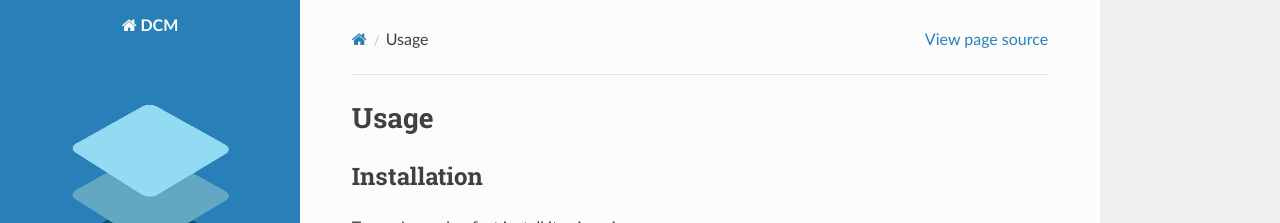
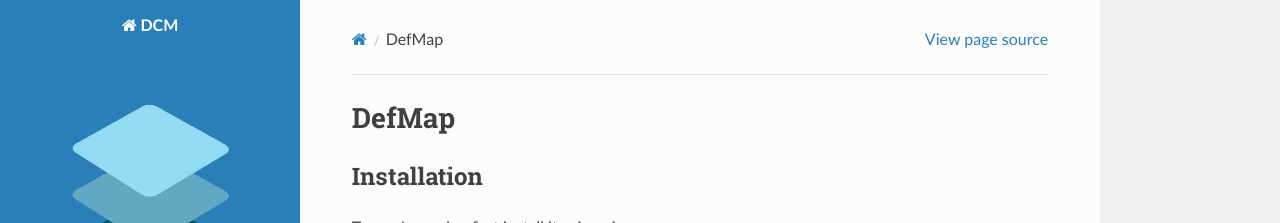
Before and after one commit to niek-ilias/DCM, a Sphinx documentation site: the page built from docs/source/usage.rst, in a window 1280 px wide and 1095 px high. Shown: the top 223 px of the window. Built offline with Sphinx 7.4.7 and the Read the Docs theme 2.0.0, drawn with Linux system fonts in a browser that asks for light colours.

Commit message:
Update usage.rst

```diff
--- a/docs/source/usage.rst
+++ b/docs/source/usage.rst
@@ -1,7 +1,7 @@
-Usage
+DefMap
 =====
 
-.. _installation:
+.. _what_is_it_about:
 
 Installation
 ------------
```
